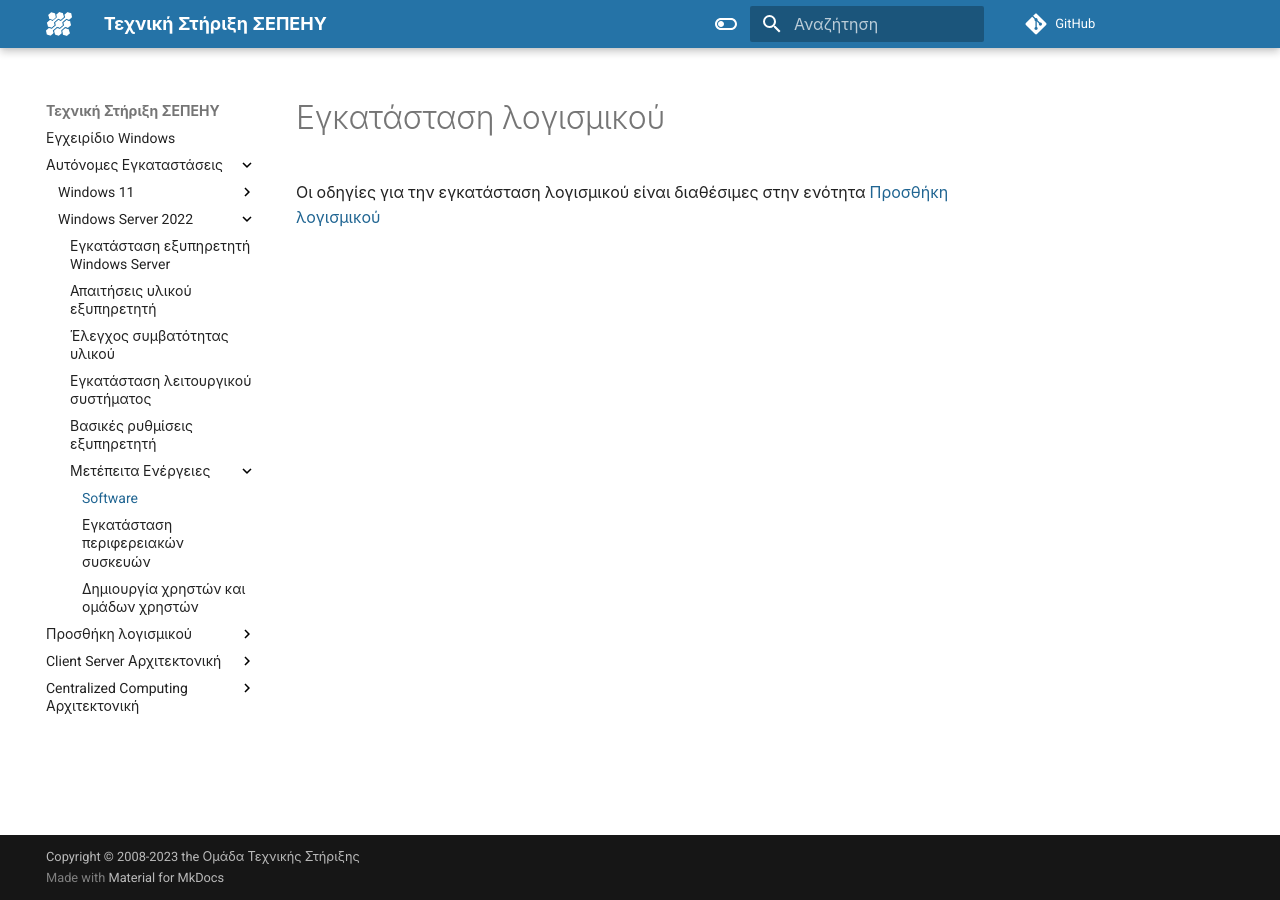
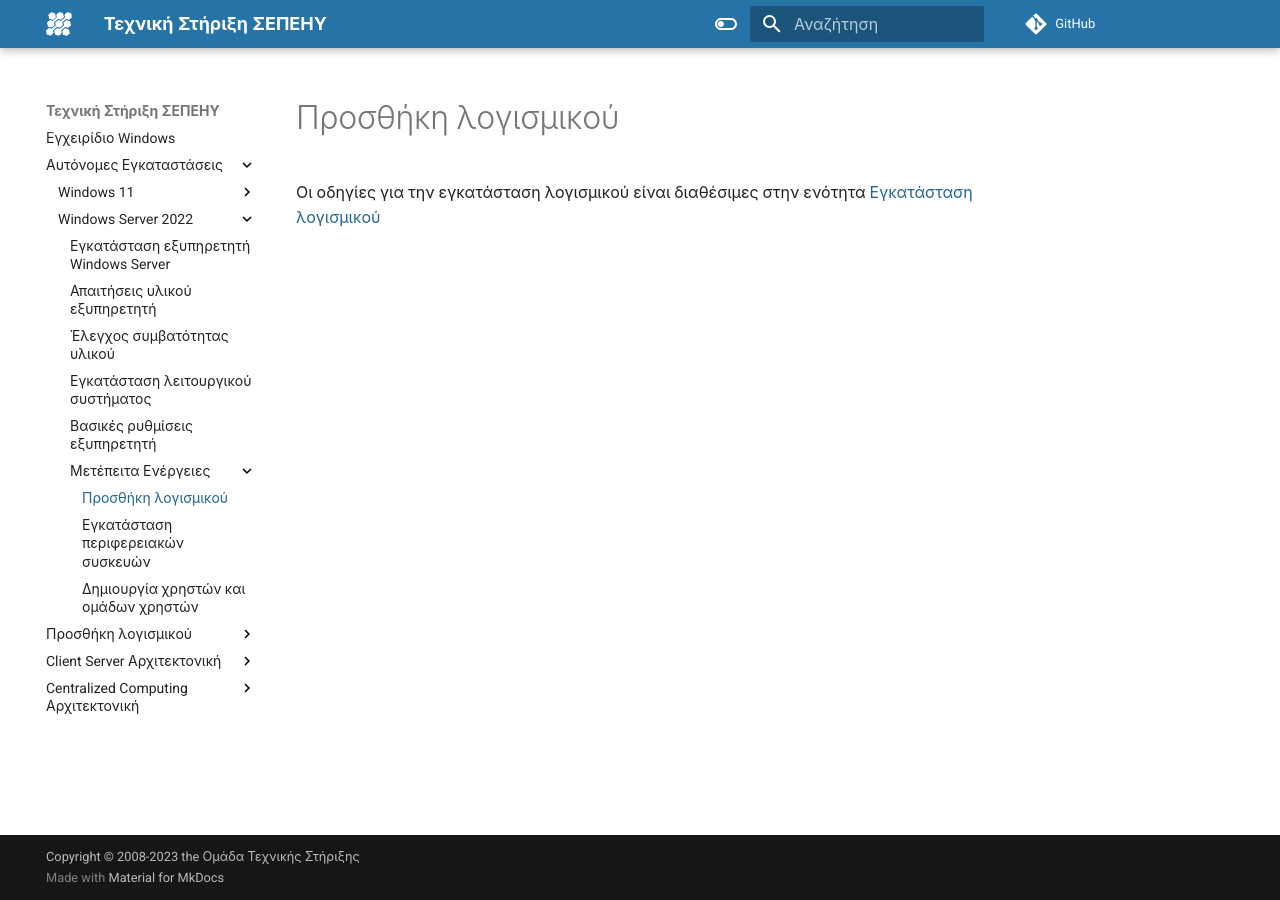
Before and after one commit to pe86/windows, an MkDocs documentation site: the page built from docs/server/software.md, in a window 1280 px wide. Built offline with MkDocs 1.6.1 and Material for MkDocs 9.7.7, drawn with Linux system fonts in a browser that asks for light colours; comment, search, counter and statistics services are not loaded.

Commit message:
αλλαγή στο software.md για client & server

```diff
--- a/docs/server/software.md
+++ b/docs/server/software.md
@@ -1,4 +1,5 @@
+# Προσθήκη λογισμικού
+
+Οι οδηγίες για την εγκατάσταση λογισμικού είναι διαθέσιμες στην ενότητα [Εγκατάσταση λογισμικού](../software/index.md)
+
 <!-- This page is only needed by mkdocs.yml to create the correct menu and pdf file contents -->
-# Εγκατάσταση λογισμικού
-
-Οι οδηγίες για την εγκατάσταση λογισμικού είναι διαθέσιμες στην ενότητα [Προσθήκη λογισμικού](../software/index.md)
```
Also changed, not shown: docs/client/software.md (+4 -3 lines).
